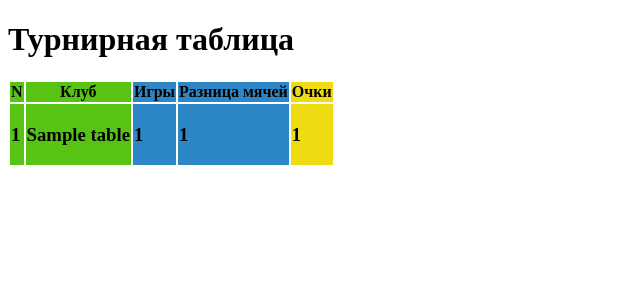
After one commit to SlavaSur/SL, a Django app: page /Turnament_table/ in a window 1280 px wide. The commit adds this page. Shown: the top 300 px of the page, without its empty margins (0-640 px from the left). Run offline with Django 3.2, Linux system fonts and the light colour scheme; tables that the repository leaves empty hold one stand-in row (values such as "Sample post").

Commit message:
Created the Tournament table page

```diff
--- a/SL/urls.py
+++ b/SL/urls.py
@@ -20,4 +20,5 @@ urlpatterns = [
     path('admin/', admin.site.urls),
     path('', include('SuperLeague.urls')),
     path('tours/', include('SuperLeague.urls')),
+    path('Turnament_table/', include('SuperLeague.urls')),
 ]
--- a/SuperLeague/templates/SuperLeague/tours.html
+++ b/SuperLeague/templates/SuperLeague/tours.html
@@ -1,4 +1,4 @@
-<<!doctype html>
+<!doctype html>
 <html lang="en">
 <head>
     <meta charset="UTF-8">
@@ -12,7 +12,7 @@
     <table>
       <colgroup>
     <col span="2" style="background:#57c414"><!-- С помощью этой конструкции задаем цвет фона для первых трех столбцов таблицы-->
-    <col style="background-color:#2d87c7"><!-- Задаем цвет фона для следующего (одного) столбца таблицы-->
+    <col span="2" style="background-color:#2d87c7"><!-- Задаем цвет фона для следующего (одного) столбца таблицы-->
   </colgroup>
     <tr>
         <th>Хозяева</th>
--- /dev/null
+++ b/SuperLeague/templates/SuperLeague/turnament_table.html
@@ -0,0 +1,39 @@
+<!doctype html>
+<html lang="en">
+<head>
+    <meta charset="UTF-8">
+    <meta name="viewport"
+          content="width=device-width, user-scalable=no, initial-scale=1.0, maximum-scale=1.0, minimum-scale=1.0">
+    <meta http-equiv="X-UA-Compatible" content="ie=edge">
+    <title>Турнирная таблица</title>
+</head>
+<body>
+    <h1>Турнирная таблица</h1>
+    <table>
+      <colgroup>
+    <col span="2" style="background:#57c414">
+    <col span="2" style="background-color:#2d87c7">
+    <col span="1" style="background-color:#eedb12">
+  </colgroup>
+    <tr>
+        <th>N</th>
+        <th>Клуб</th>
+        <th>Игры</th>
+        <th>Разница мячей</th>
+        <th>Очки</th>
+    </tr>
+        {% for i in turn %}
+
+    <tr>
+        <td><h3> {{ i.id }}</h3></td>
+        <td>  <h3>{{ i.club_name }} </h3> </td>
+        <td>  <h3>{{ i.played }} </h3> </td>
+        <td>  <h3>{{ i.gd }} </h3> </td>
+        <td>  <h3>{{ i.pts }} </h3> </td>
+
+
+    </tr>
+        {% endfor %}
+    </table>
+</body>
+</html>
--- a/SuperLeague/urls.py
+++ b/SuperLeague/urls.py
@@ -4,4 +4,5 @@ from . import views
 urlpatterns = [
     path('', views.gs),
     path('tours/', views.tours),
+    path('Turnament_table/', views.Turnament_table),
 ]
--- a/SuperLeague/views.py
+++ b/SuperLeague/views.py
@@ -11,7 +11,11 @@ def tours (request):
     tour = Tour.objects.all()
     return render (request,'SuperLeague/tours.html', {'tour': tour})
 
-def tours(*args,**kwargs):
+def Turnament_table (request):
+    turn = Table.objects.all()
+    return render (request, 'SuperLeague/turnament_table.html', {'turn': turn})
+
+def tour(*args,**kwargs):
     cl = [*args]
     while cl != []:
       home = choice(cl)
```
